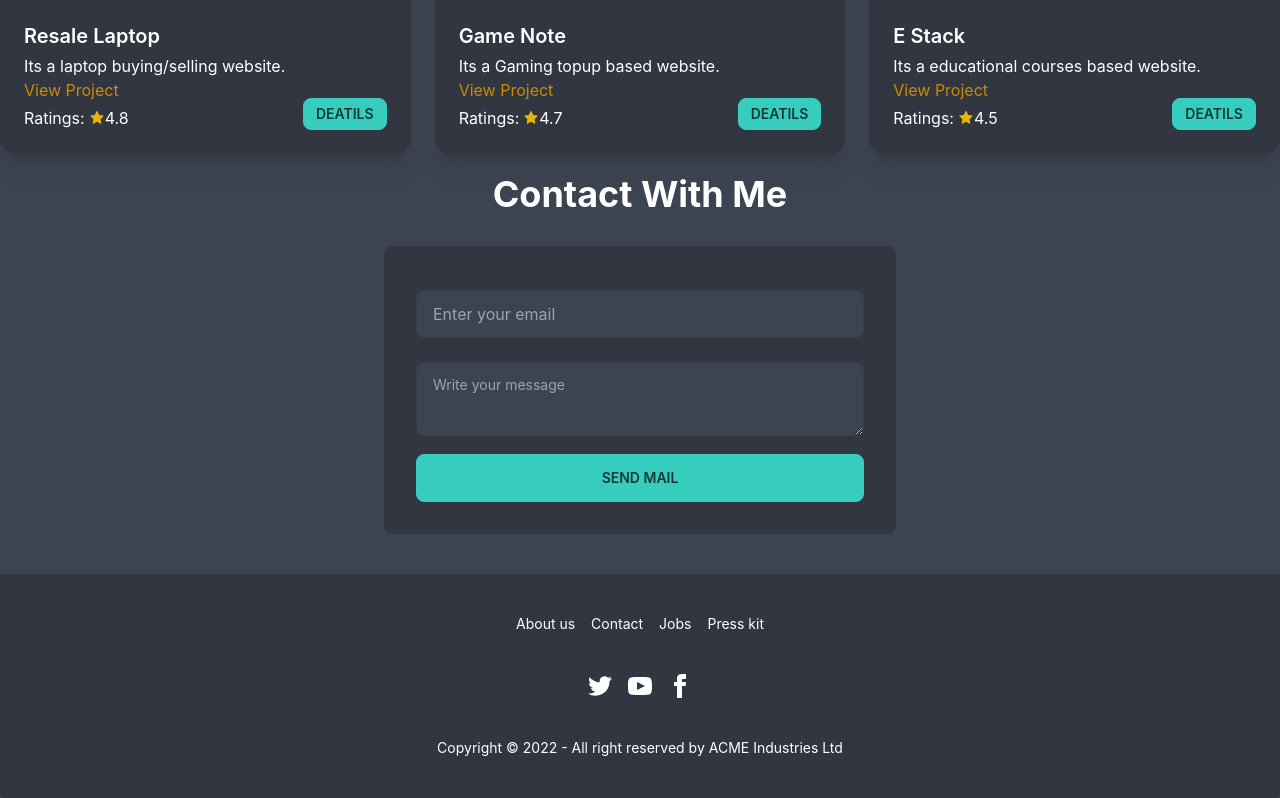
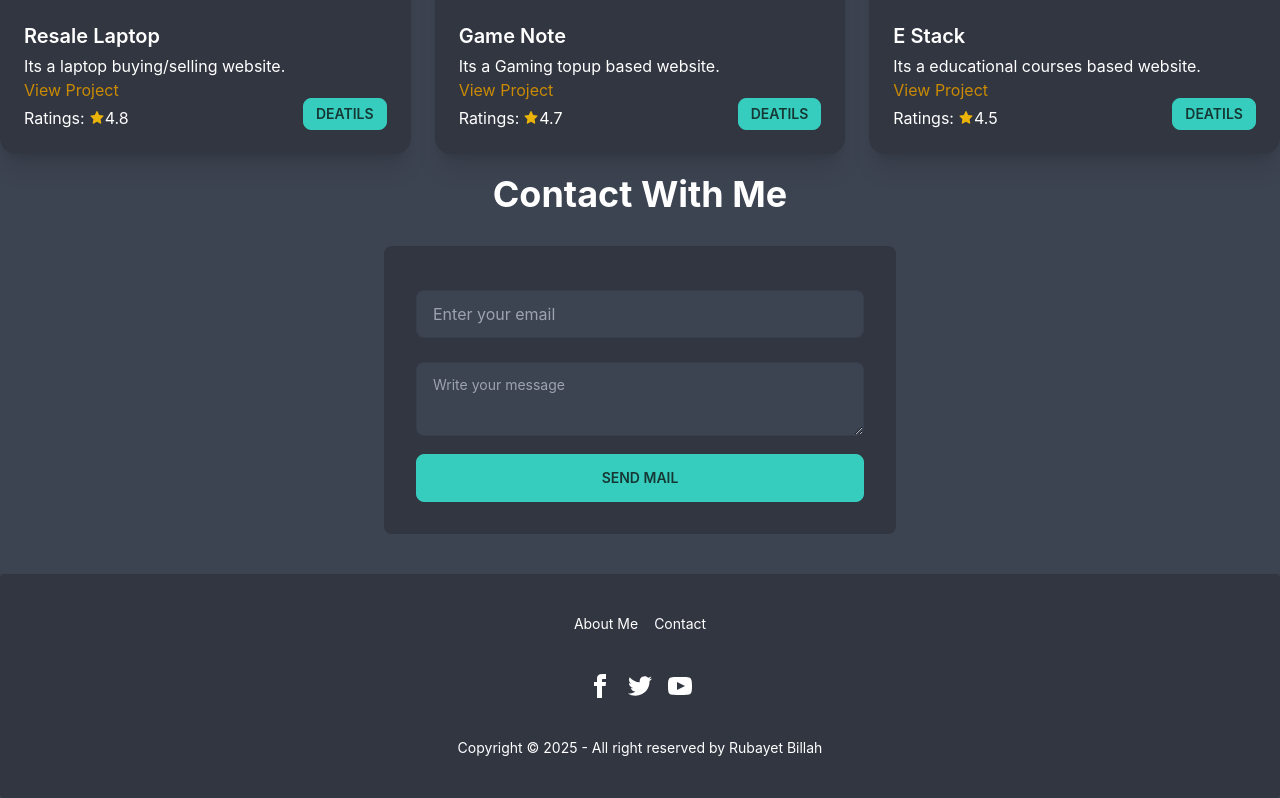
Before and after one commit to Rubayet-billah/my-portfolio-client, a React (Create React App) app: page / in a window 1280 px wide. Shown: the part 1018-1816 px from the top of the page. Built offline with nearby package versions, Linux system fonts and the light colour scheme.

Commit message:
email send successfully

```diff
--- a/package.json
+++ b/package.json
@@ -3,6 +3,7 @@
   "version": "0.1.0",
   "private": true,
   "dependencies": {
+    "@emailjs/browser": "^3.10.0",
     "@testing-library/jest-dom": "^5.16.5",
     "@testing-library/react": "^13.4.0",
     "@testing-library/user-event": "^13.5.0",
--- a/src/Pages/ContactMe/CaontactMe.js
+++ b/src/Pages/ContactMe/CaontactMe.js
@@ -1,14 +1,41 @@
-import React from 'react';
+import React, { useRef } from 'react';
+import emailjs from '@emailjs/browser';
 
 const CaontactMe = () => {
+    const form = useRef();
+    const serviceId = process.env.REACT_APP_serviceId;
+    const templateId = process.env.REACT_APP_templateId;
+    const publicKey = process.env.REACT_APP_publicKey;
+
+
+    const sendEmail = (e) => {
+        e.preventDefault();
+
+        emailjs.sendForm(serviceId, templateId, form.current, publicKey)
+            .then((result) => {
+                console.log(result.text);
+            }, (error) => {
+                console.log(error.text);
+            });
+    };
     return (
         <div className='my-5'>
             <h1 className='text-4xl text-center font-bold mb-8'>Contact With Me</h1>
-            <form className='max-w-lg p-5 md:p-8 mx-auto bg-neutral-focus rounded-lg'>
-                <input type="email" placeholder='Enter your email' className="input input-bordered w-full bg-neutral my-3" />
-                <textarea className="textarea textarea-bordered w-full bg-neutral my-3" placeholder="Write your message"></textarea>
+            <form ref={form} onSubmit={sendEmail} className='max-w-lg p-5 md:p-8 mx-auto bg-neutral-focus rounded-lg'>
+                <input type="email" name="user_email" placeholder='Enter your email' className="input input-bordered w-full bg-neutral my-3" />
+                <textarea name="message" className="textarea textarea-bordered w-full bg-neutral my-3" placeholder="Write your message"></textarea>
                 <input className='btn btn-accent block w-full' type="submit" value="Send Mail" />
             </form>
+
+            {/* <form ref={form} onSubmit={sendEmail}>
+                <label>Email</label>
+                <input type="email" name="user_email" />
+                <label>Message</label>
+                <textarea name="message" />
+                <input type="submit" value="Send" />
+            </form> */}
+
+
         </div>
     );
 };
--- a/src/Shared/Footer/Footer.js
+++ b/src/Shared/Footer/Footer.js
@@ -5,20 +5,18 @@ const Footer = () => {
         <div>
             <footer className="footer footer-center p-10 bg-neutral-focus text-neutral-content rounded">
                 <div className="grid grid-flow-col gap-4">
-                    <a className="link link-hover">About us</a>
-                    <a className="link link-hover">Contact</a>
-                    <a className="link link-hover">Jobs</a>
-                    <a className="link link-hover">Press kit</a>
+                    <a href='' className="link link-hover">About Me</a>
+                    <a href='' className="link link-hover">Contact</a>
                 </div>
                 <div>
                     <div className="grid grid-flow-col gap-4">
+                        <a><svg xmlns="http://www.w3.org/2000/svg" width="24" height="24" viewBox="0 0 24 24" className="fill-current"><path d="M9 8h-3v4h3v12h5v-12h3.642l.358-4h-4v-1.667c0-.955.192-1.333 1.115-1.333h2.885v-5h-3.808c-3.596 0-5.192 1.583-5.192 4.615v3.385z"></path></svg></a>
                         <a><svg xmlns="http://www.w3.org/2000/svg" width="24" height="24" viewBox="0 0 24 24" className="fill-current"><path d="M24 4.557c-.883.392-1.832.656-2.828.775 1.017-.609 1.798-1.574 2.165-2.724-.951.564-2.005.974-3.127 1.195-.897-.957-2.178-1.555-3.594-1.555-3.179 0-5.515 2.966-4.797 6.045-4.091-.205-7.719-2.165-10.148-5.144-1.29 2.213-.669 5.108 1.523 6.574-.806-.026-1.566-.247-2.229-.616-.054 2.281 1.581 4.415 3.949 4.89-.693.188-1.452.232-2.224.084.626 1.956 2.444 3.379 4.6 3.419-2.07 1.623-4.678 2.348-7.29 2.04 2.179 1.397 4.768 2.212 7.548 2.212 9.142 0 14.307-7.721 13.995-14.646.962-.695 1.797-1.562 2.457-2.549z"></path></svg></a>
                         <a><svg xmlns="http://www.w3.org/2000/svg" width="24" height="24" viewBox="0 0 24 24" className="fill-current"><path d="M19.615 3.184c-3.604-.246-11.631-.245-15.23 0-3.897.266-4.356 2.62-4.385 8.816.029 6.185.484 8.549 4.385 8.816 3.6.245 11.626.246 15.23 0 3.897-.266 4.356-2.62 4.385-8.816-.029-6.185-.484-8.549-4.385-8.816zm-10.615 12.816v-8l8 3.993-8 4.007z"></path></svg></a>
-                        <a><svg xmlns="http://www.w3.org/2000/svg" width="24" height="24" viewBox="0 0 24 24" className="fill-current"><path d="M9 8h-3v4h3v12h5v-12h3.642l.358-4h-4v-1.667c0-.955.192-1.333 1.115-1.333h2.885v-5h-3.808c-3.596 0-5.192 1.583-5.192 4.615v3.385z"></path></svg></a>
                     </div>
                 </div>
                 <div>
-                    <p>Copyright © 2022 - All right reserved by ACME Industries Ltd</p>
+                    <p>Copyright © 2025 - All right reserved by Rubayet Billah</p>
                 </div>
             </footer>
         </div>
```
Also changed, not shown: 1 other file (tests, documents, lock files or other folders).
